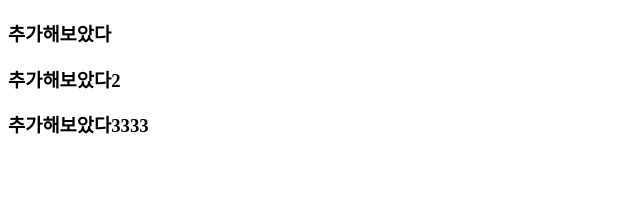
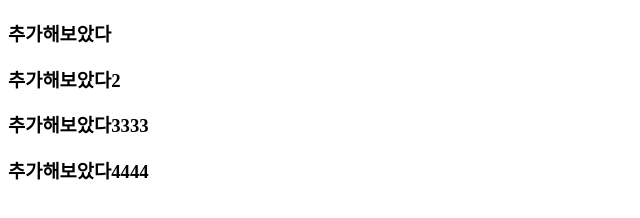
Before and after one commit to inseonUX/w_ux, a plain HTML site: page branch_test.html in a window 1280 px wide. Shown: the part 70-288 px from the top of the page, without its empty margins (0-640 px from the left). Drawn offline with Linux system fonts and the light colour scheme.

Commit message:
추가4444

```diff
--- a/branch_test.html
+++ b/branch_test.html
@@ -16,5 +16,7 @@
 
     <h3>추가해보았다3333</h3>
 
+    <h3>추가해보았다4444</h3>
+
 </body>
 </html>
```
